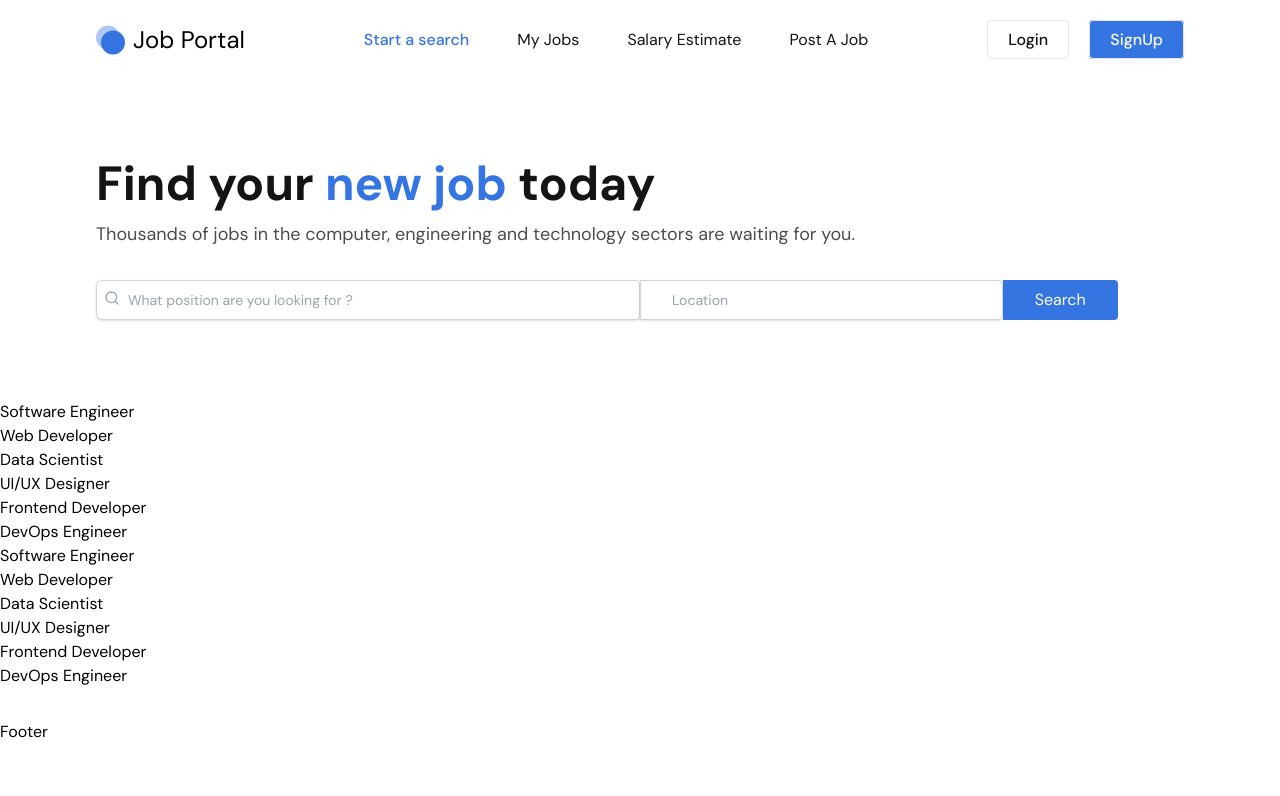
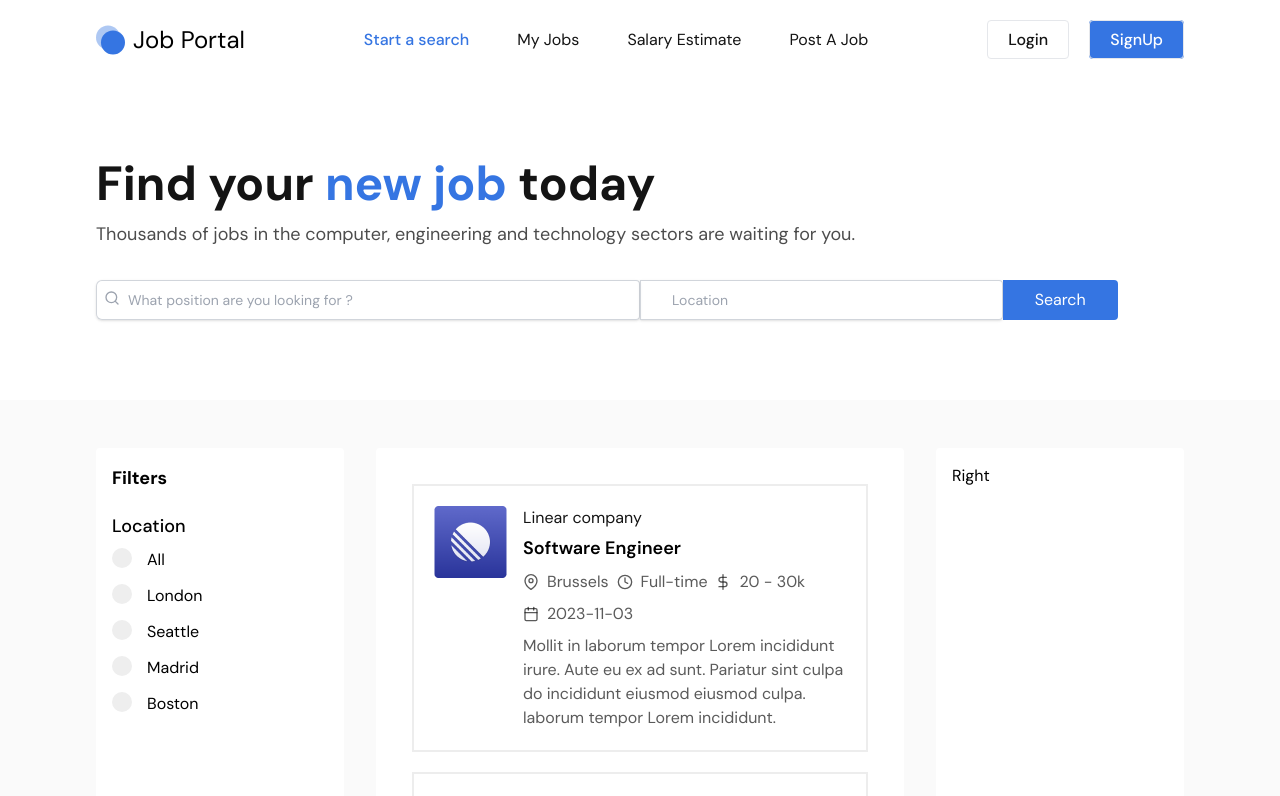
Before and after one commit to Yashcodes/job-portal-frontend, a React (Vite) app: page / in a window 1280 px wide. Shown: the top 796 px of the page. Built offline with nearby package versions, Linux system fonts and the light colour scheme; some icons are missing.

Commit message:
Jobs are propagated in home

```diff
--- a/src/Pages/Home.jsx
+++ b/src/Pages/Home.jsx
@@ -3,6 +3,7 @@
 import Banner from "../components/Home/Banner";
 import Card from "../components/Cards/Card";
 import Jobs from "./Jobs";
+import Sidebar from "../components/Sidebar/Sidebar";
 
 const Home = () => {
   const [query, setQuery] = useState("");
@@ -25,7 +26,7 @@
   );
 
   // Radio based filtering
-  const handleChnage = (e) => {
+  const handleChange = (e) => {
     setSelectedCategory(e.target.value);
   };
 
@@ -72,8 +73,19 @@
       <Banner query={query} handleInputChange={handleInputChange} />
 
       {/* Main Job Content */}
-      <div>
-        <Jobs result={result} />
+      <div className="bg-[#FAFAFA] md:grid grid-cols-4 gap-8 lg:px-24 px-4 py-12">
+        {/* Left side */}
+        <div className="bg-white p-4 rounded">
+          <Sidebar handleChange={handleChange} handleClick={handleClick} />
+        </div>
+
+        {/* Job cards */}
+        <div className="col-span-2 bg-white p-4 rounded">
+          <Jobs result={result} />
+        </div>
+
+        {/* Right side */}
+        <div className="bg-white p-4 rounded">Right</div>
       </div>
     </Layout>
   );
--- a/src/components/Cards/Card.jsx
+++ b/src/components/Cards/Card.jsx
@@ -1,11 +1,50 @@
-import React from 'react'
+import React from "react";
+import { Link } from "react-router-dom";
+import { FiCalendar, FiClock, FiDollarSign, FiMapPin } from "react-icons/fi";
 
-const Card = ({data}) => {
+const Card = ({ data }) => {
+  const {
+    companyName,
+    companyLogo,
+    minPrice,
+    maxPrice,
+    salaryType,
+    jobLocation,
+    employmentType,
+    postingDate,
+    description,
+    jobTitle,
+  } = data;
   return (
-    <div>
-      <h1>{data.jobTitle}</h1>
-    </div>
-  )
-}
+    <>
+      <section className="card">
+        <Link to={"/"} className="flex gap-4 flex-col sm:flex-row items-start">
+          <img src={companyLogo} alt="" />
+          <div>
+            <h4 className="text-primary mb-1">{companyName}</h4>
+            <h3 className="text-lg font-semibold mb-2">{jobTitle}</h3>
 
-export default Card
+            <div className="text-primary/70 text-base flex flex-wrap gap-2 mb-2">
+              <span className="flex items-center gap-2">
+                <FiMapPin /> {jobLocation}
+              </span>
+              <span className="flex items-center gap-2">
+                <FiClock /> {employmentType}
+              </span>
+              <span className="flex items-center gap-2">
+                <FiDollarSign /> {minPrice} - {maxPrice}k
+              </span>
+              <span className="flex items-center gap-2">
+                <FiCalendar /> {postingDate}
+              </span>
+            </div>
+
+            <p className="text-base text-primary/70">{description}</p>
+          </div>
+        </Link>
+      </section>
+    </>
+  );
+};
+
+export default Card;
--- /dev/null
+++ b/src/components/InputField.jsx
@@ -0,0 +1,15 @@
+import React from "react";
+
+const InputField = ({ handleChange, value, title, name }) => {
+  return (
+    <>
+      <label className="sidebar-label-container">
+        <input type="radio" name={name} value={value} onChange={handleChange} />
+        <span className="checkmark"></span>
+        {title}
+      </label>
+    </>
+  );
+};
+
+export default InputField;
--- /dev/null
+++ b/src/components/Sidebar/Location.jsx
@@ -0,0 +1,50 @@
+import React from "react";
+import InputField from "../InputField";
+
+const Location = ({ handleChange }) => {
+  return (
+    <div>
+      <h4 className="text-lg font-medium mb-2">Location</h4>
+
+      <div>
+        <label className="sidebar-label-container">
+          <input
+            type="radio"
+            name="test"
+            id="test"
+            value=""
+            onChange={handleChange}
+          />
+          <span className="checkmark"></span>All
+        </label>
+
+        <InputField
+          handleChange={handleChange}
+          value="london"
+          title="London"
+          name="test"
+        />
+        <InputField
+          handleChange={handleChange}
+          value="seattle"
+          title="Seattle"
+          name="test"
+        />
+        <InputField
+          handleChange={handleChange}
+          value="madrid"
+          title="Madrid"
+          name="test"
+        />
+        <InputField
+          handleChange={handleChange}
+          value="boston"
+          title="Boston"
+          name="test"
+        />
+      </div>
+    </div>
+  );
+};
+
+export default Location;
--- /dev/null
+++ b/src/components/Sidebar/Sidebar.jsx
@@ -0,0 +1,14 @@
+import React from "react";
+import Location from "./Location";
+
+const Sidebar = ({ handleChange, handleClick }) => {
+  return (
+    <div className="space-y-5">
+      <h3 className="text-lg font-bold mb-2">Filters</h3>
+
+      <Location handleChange={handleChange}/>
+    </div>
+  );
+};
+
+export default Sidebar;
```
